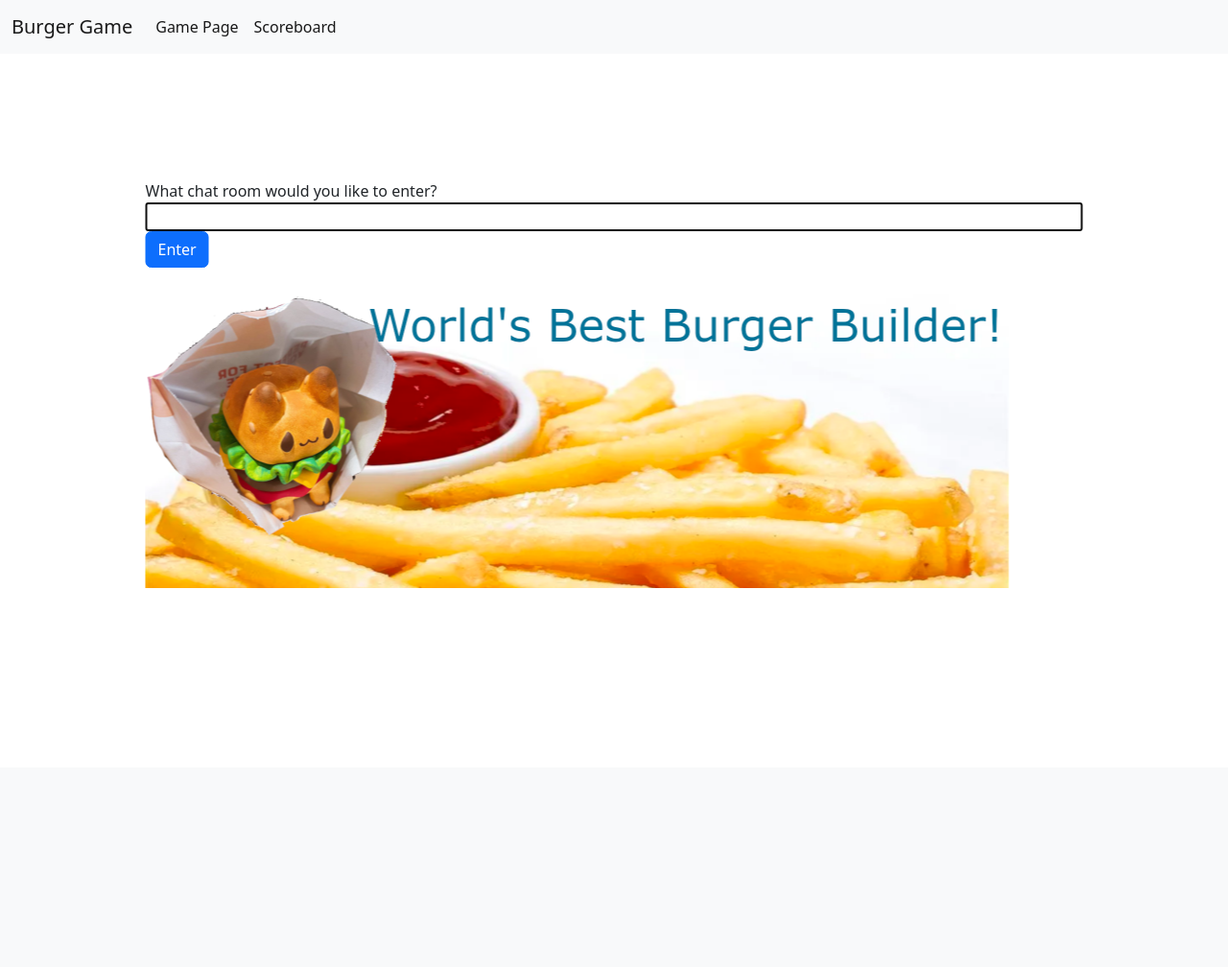
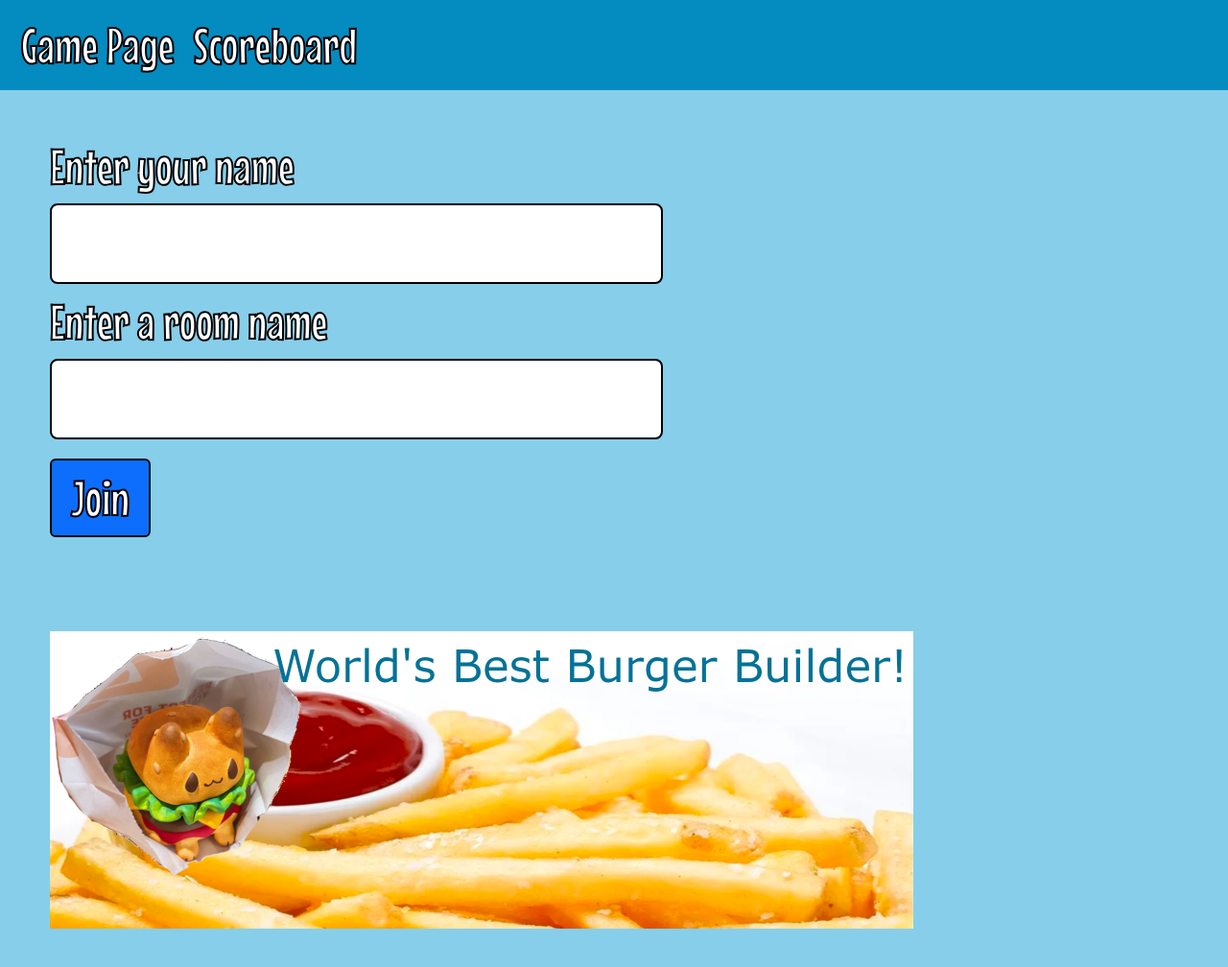
Before and after one commit to sbarthol/hamburguesa, a Django app: page / in a window 1280 px wide. Shown: the whole page at 96% size. Before the commit the page ends 613 px from the top, so only its background shows below. Run offline with Django 4.2, Linux system fonts and the light colour scheme.

Commit message:
style front page

```diff
--- /dev/null
+++ b/webapps/burger/static/css/index.css
@@ -0,0 +1,55 @@
+@font-face { font-family: MouseMemoirs; src: url('/static/MouseMemoirs-Regular.ttf'); }
+
+body {
+    font-family: MouseMemoirs, sans-serif;
+    font-size: 52px;
+    color: white;
+    background-color: #87ceeb;
+    -webkit-text-stroke-width: 2px;
+    -webkit-text-stroke-color: black;
+}
+
+input[type=text] {
+    font-size: 52px;
+    border: 2px solid black;
+    border-radius: 8px;
+    -webkit-text-stroke-width: 0px;
+    -webkit-text-stroke-color: black;
+}
+
+input:focus[type=text] {
+    outline: none;
+}
+
+nav {
+    font-size: 52px;
+    background-color: #048bc0;
+    color: white;
+    -webkit-text-stroke-width: 2px;
+    -webkit-text-stroke-color: black;
+}
+
+.position-absolute {
+    padding: 40px;
+}
+
+#room-name-submit {
+    font-size: 52px;
+    padding-left: 20px;
+    padding-right: 20px;
+    padding-top: 0;
+    padding-bottom: 0;
+    margin-top: 20px;
+    margin-bottom: 20px;
+    border: 2px solid black;
+}
+
+a {
+    font-size: 52px;
+    background-color: #048bc0;
+    color: white;
+    padding: 10px;
+    -webkit-text-stroke-width: 2px;
+    -webkit-text-stroke-color: black;
+    text-decoration: none;
+}
--- a/webapps/burger/templates/index.html
+++ b/webapps/burger/templates/index.html
@@ -5,22 +5,23 @@
 <head>
     <meta charset="utf-8"/>
     <title>Chat Rooms</title>
+    {% load static %}
     <link href="https://cdn.jsdelivr.net/npm/bootstrap@5.2.2/dist/css/bootstrap.min.css" rel="stylesheet" integrity="sha384-Zenh87qX5JnK2Jl0vWa8Ck2rdkQ2Bzep5IDxbcnCeuOxjzrPF/et3URy9Bv1WTRi" crossorigin="anonymous">
+    <link href="{% static 'css/index.css' %}" rel="stylesheet">
 </head>
 <body>
-    <nav class="navbar navbar-expand-lg bg-light">
+    <nav class="navbar navbar-expand-lg">
         <div class="container-fluid">
-          <a class="navbar-brand" href="#">Burger Game</a>
           <button class="navbar-toggler" type="button" data-bs-toggle="collapse" data-bs-target="#navbarSupportedContent" aria-controls="navbarSupportedContent" aria-expanded="false" aria-label="Toggle navigation">
             <span class="navbar-toggler-icon"></span>
           </button>
           <div class="collapse navbar-collapse" id="navbarSupportedContent">
             <ul class="navbar-nav me-auto mb-2 mb-lg-0">
               <li class="nav-item">
-                <a class="nav-link active" aria-current="page" href="{% url 'index' %}">Game Page</a>
+                <a aria-current="page" href="{% url 'index' %}">Game Page</a>
               </li>
               <li class="nav-item">
-                <a class="nav-link active" aria-current="page" href="{% url 'scoreboard' %}">Scoreboard</a>
+                <a  aria-current="page" href="{% url 'scoreboard' %}">Scoreboard</a>
               </li>
             </ul>
           </div>
@@ -28,11 +29,16 @@
     </nav>
     <div id="error-message"></div>
     <div class="container-fluid">
-    <div class="position-absolute top-50 start-50 translate-middle">
-        What chat room would you like to enter?<br>
-        <input id="room-name-input" type="text" size="100"><br>
+    <div class="position-absolute ">
+        Enter your name<br>
+        <input id="room-name-input" type="text" size="40"><br>
         <div class="mx-auto">
-        <input id="room-name-submit" type="button" class="btn btn-primary" value="Enter">
+        </div>
+
+        Enter a room name<br>
+        <input id="room-name-input" type="text" size="40"><br>
+        <div class="mx-auto">
+        <input id="room-name-submit" type="button" class="btn btn-primary" value="Join">
         </div>
         <br/>
         {% load static %}
```
